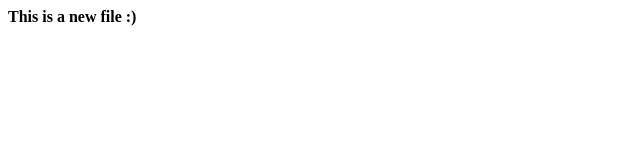
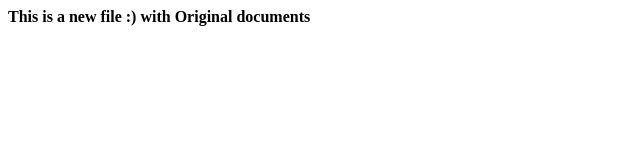
Before and after one commit to Prathamesh-tech-eng/LocalRepo4, a plain HTML site: page index.html in a window 1280 px wide. Shown: the whole page, without its empty margins (0-640 px from the left). Drawn offline with Linux system fonts and the light colour scheme.

Commit message:
This is about merge conflicts

```diff
--- a/index.html
+++ b/index.html
@@ -1 +1 @@
-<h4> This is a new file :) </h4>
+<h4> This is a new file :) with Original documents </h4>
```
